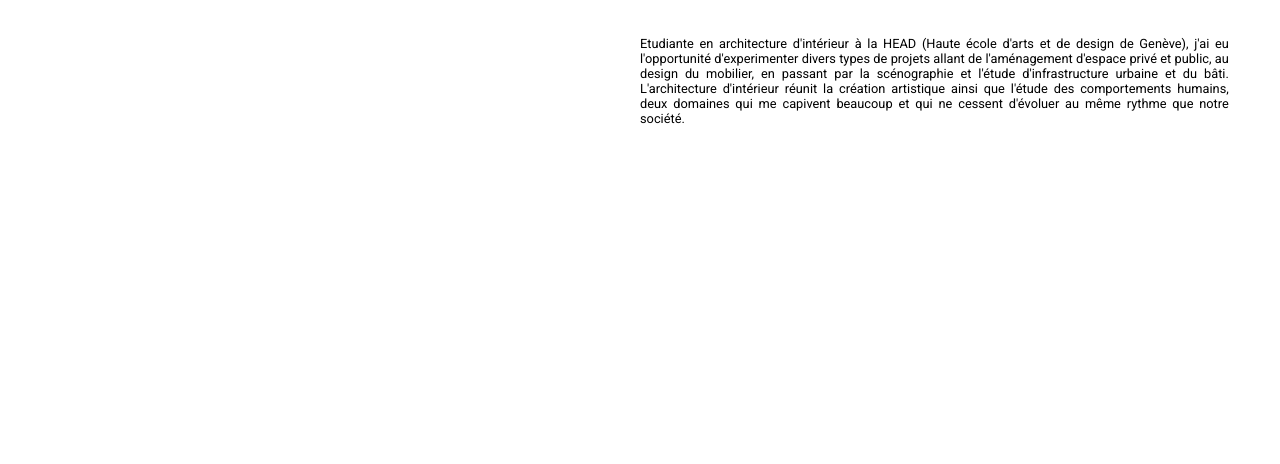
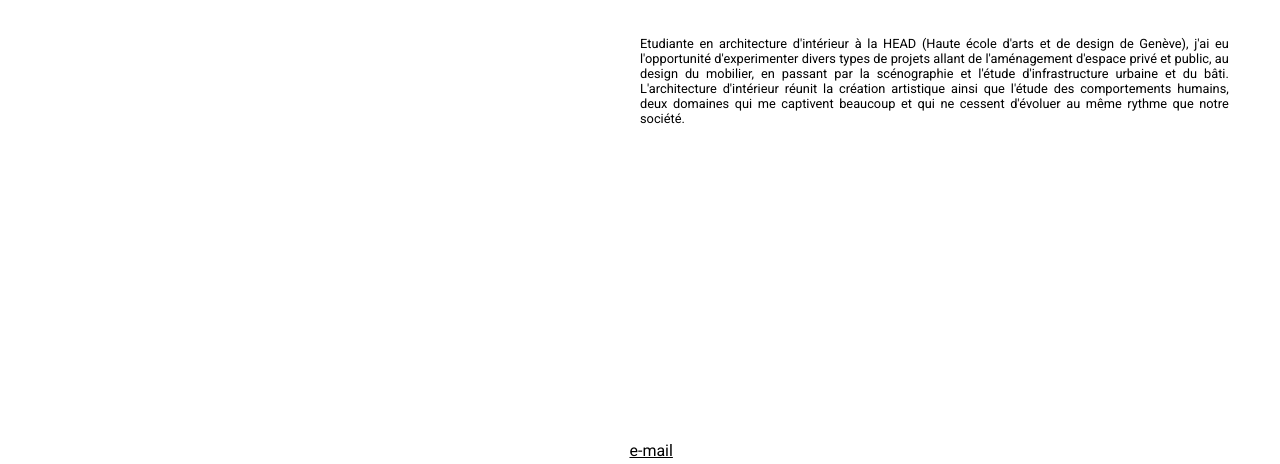
Before and after one commit to richmartins/julie-portfolio, a Jekyll site: the page built from _pages/02_about.html, in a window 1280 px wide. Shown: the part 418-882 px from the top of the page. Built offline with Jekyll 4.4.1, drawn with Linux system fonts in a browser that asks for light colours.

Commit message:
[FIX] footer + ortho

```diff
--- a/_pages/02_about.html
+++ b/_pages/02_about.html
@@ -18,7 +18,7 @@ group: "navigation"
     </div>
     <div class="about-body-description">
         <span>
-            Etudiante en architecture d'intérieur à la HEAD (Haute école d'arts et de design de Genève), j'ai eu l'opportunité d'experimenter divers types de projets allant de l'aménagement d'espace privé et public, au design du mobilier, en passant par la scénographie et l'étude d'infrastructure urbaine et du bâti. L'architecture d'intérieur réunit la création artistique ainsi que l'étude des comportements humains, deux domaines qui me capivent beaucoup et qui ne cessent d'évoluer au même rythme que notre société.
+            Etudiante en architecture d'intérieur à la HEAD (Haute école d'arts et de design de Genève), j'ai eu l'opportunité d'experimenter divers types de projets allant de l'aménagement d'espace privé et public, au design du mobilier, en passant par la scénographie et l'étude d'infrastructure urbaine et du bâti. L'architecture d'intérieur réunit la création artistique ainsi que l'étude des comportements humains, deux domaines qui me captivent beaucoup et qui ne cessent d'évoluer au même rythme que notre société.
         </span>
     </div>
 </div>
--- a/styles/main.css
+++ b/styles/main.css
@@ -185,13 +185,13 @@ footer {
     left:0;
     bottom: 0;
     width: 100%;
+    padding: .7em;
 }
 
 .footer {
     text-align: center;
     display:flex ;
     justify-content: center;
-    padding: .7em;
 }
 
 .footer > a {
```
